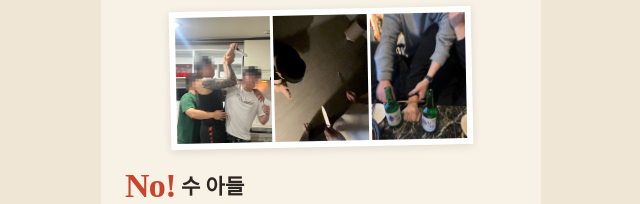
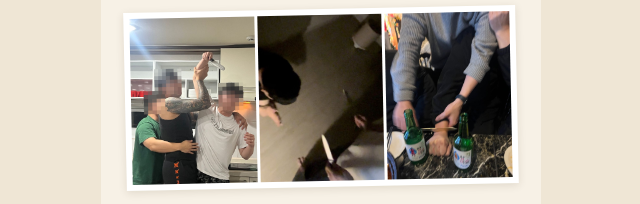
Before and after one commit to DooMoolHead/First-my-Home, a plain HTML site: page invite/a.html in a window 1280 px wide. Shown: the part 564-768 px from the top of the page, without its empty margins (319-959 px from the left). Drawn offline with Linux system fonts and the light colour scheme; a web font is replaced by a local one.

Commit message:
Revert photo row height sync
Co-Authored-By: Claude Opus 5.5 <noreply@anthropic.com>
Claude-Session: https://claude.ai/code/session_01DzjZXFq9R7kmhVuMJWxoV7

```diff
--- a/invite/a.html
+++ b/invite/a.html
@@ -219,20 +219,6 @@ const m = RSVP.maps(); $('kakaoMap').href = m.kakao; $('naverMap').href = m.nave
 $('copyAddr').onclick = () => RSVP.copy(RSVP.address()).then(() => toast('주소를 복사했어요'));
 $('copyLink').onclick = () => RSVP.copy(location.href).then(() => toast('링크를 복사했어요'));
 RSVPUI.mount({ form: $('form'), results: $('results'), labels: { submit: '등록' } });
-/* 사진 줄 높이를 첫 줄(집들이 선물)과 똑같이 맞추고, 흰 틀은 사진 폭에 맞춤 */
-function syncPhotoRows() {
-  const groups = [...document.querySelectorAll('.nos .mem')];
-  if (groups.length < 2) return;
-  groups.slice(1).forEach(g => { g.style.width = ''; g.querySelectorAll('img').forEach(i => { i.style.flex = ''; i.style.height = ''; i.style.width = ''; }); });
-  const h = groups[0].querySelector('img').offsetHeight;
-  if (!h) return;
-  groups.slice(1).forEach(g => {
-    g.style.width = 'fit-content'; g.style.marginLeft = 'auto'; g.style.marginRight = 'auto';
-    g.querySelectorAll('img').forEach(i => { const r = parseFloat(i.style.getPropertyValue('--r')) || .75; i.style.flex = 'none'; i.style.height = h + 'px'; i.style.width = (h * r) + 'px'; });
-  });
-}
-syncPhotoRows();
-addEventListener('resize', syncPhotoRows);
 </script>
 </body>
 </html>
```
